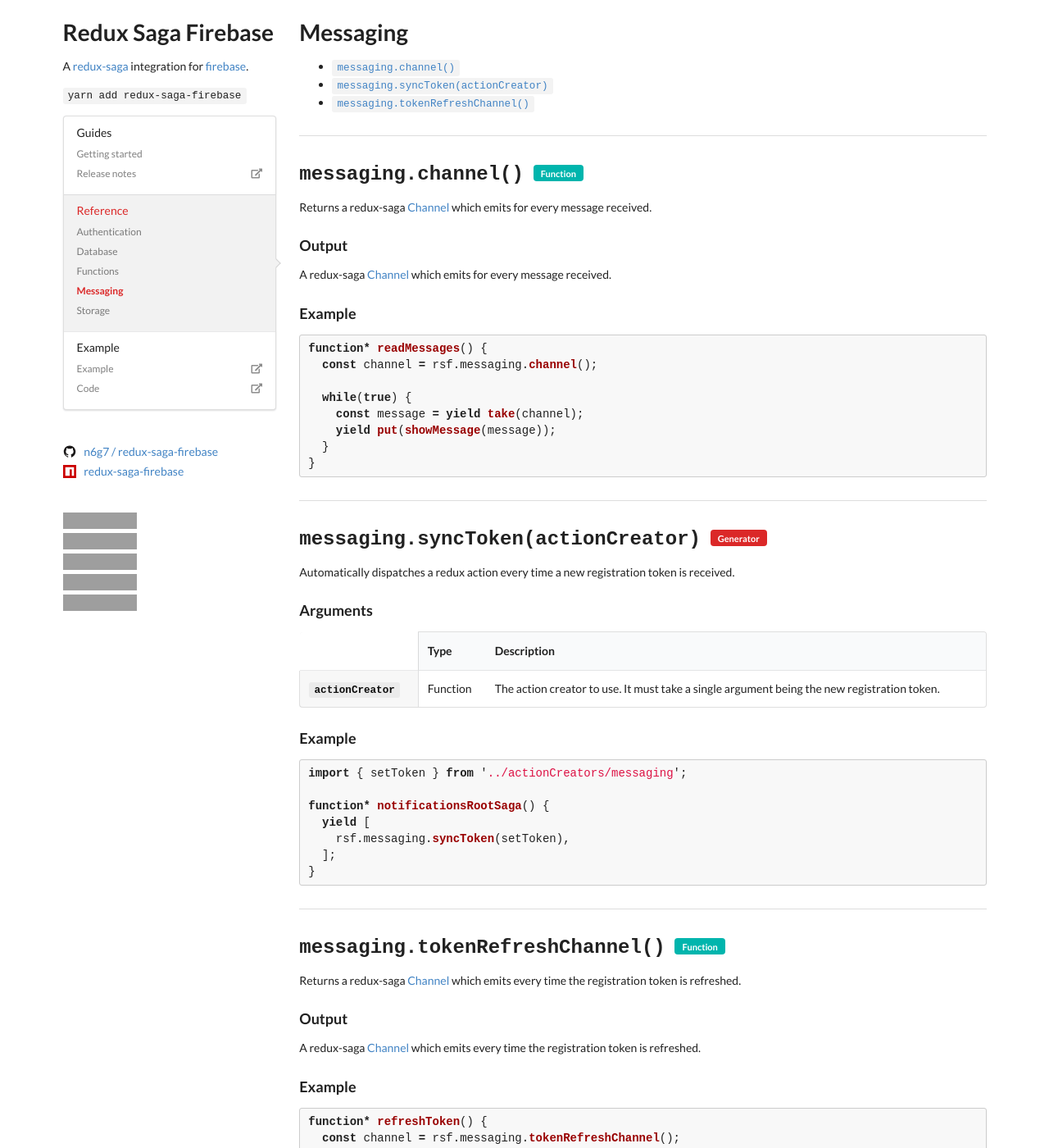
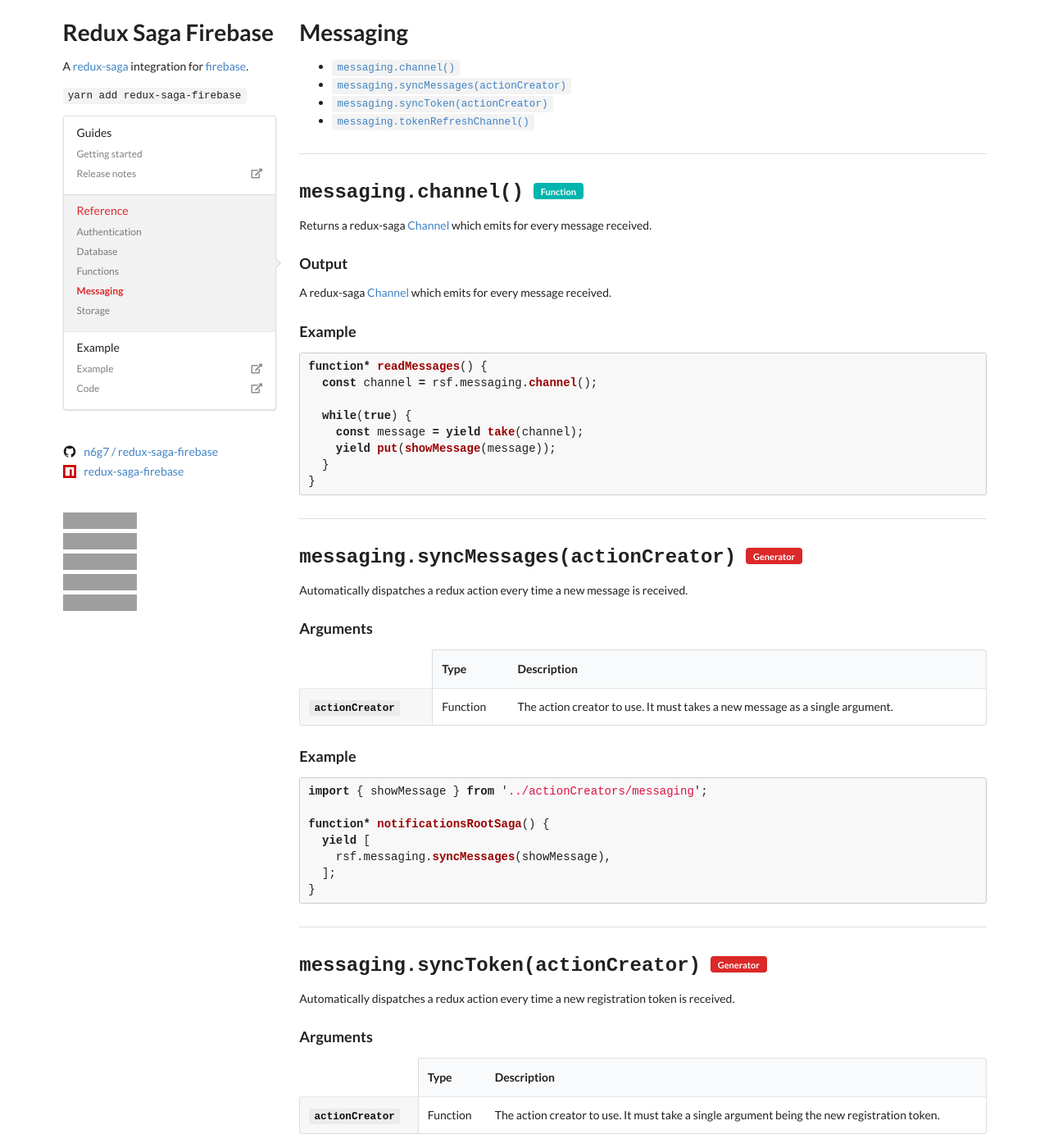
Before and after one commit to n6g7/redux-saga-firebase, a Jekyll site: the page built from docs/_reference/messaging.md, in a window 1280 px wide and 1400 px high. Shown: the whole window at 82% size. Built offline with Jekyll 4.4.1, drawn with Linux system fonts in a browser that asks for light colours; nearby versions of some CDN libraries; grey boxes are pictures that could not be loaded.

Commit message:
Add docs.

````diff
--- a/docs/_reference/messaging.md
+++ b/docs/_reference/messaging.md
@@ -18,6 +18,27 @@
           const message = yield take(channel);
           yield put(showMessage(message));
         }
+      }
+      ```
+
+  - signature: messaging.syncMessages(actionCreator)
+    id: syncMessages
+    generator: true
+    description: Automatically dispatches a redux action every time a new message is received.
+    arguments:
+      - name: actionCreator
+        required: true
+        type: Function
+        description: The action creator to use. It must takes a new message as a single argument.
+    output:
+    example: |
+      ```js
+      import { showMessage } from '../actionCreators/messaging';
+
+      function* notificationsRootSaga() {
+        yield [
+          rsf.messaging.syncMessages(showMessage),
+        ];
       }
       ```
 
````
Also changed, not shown: README.md.
